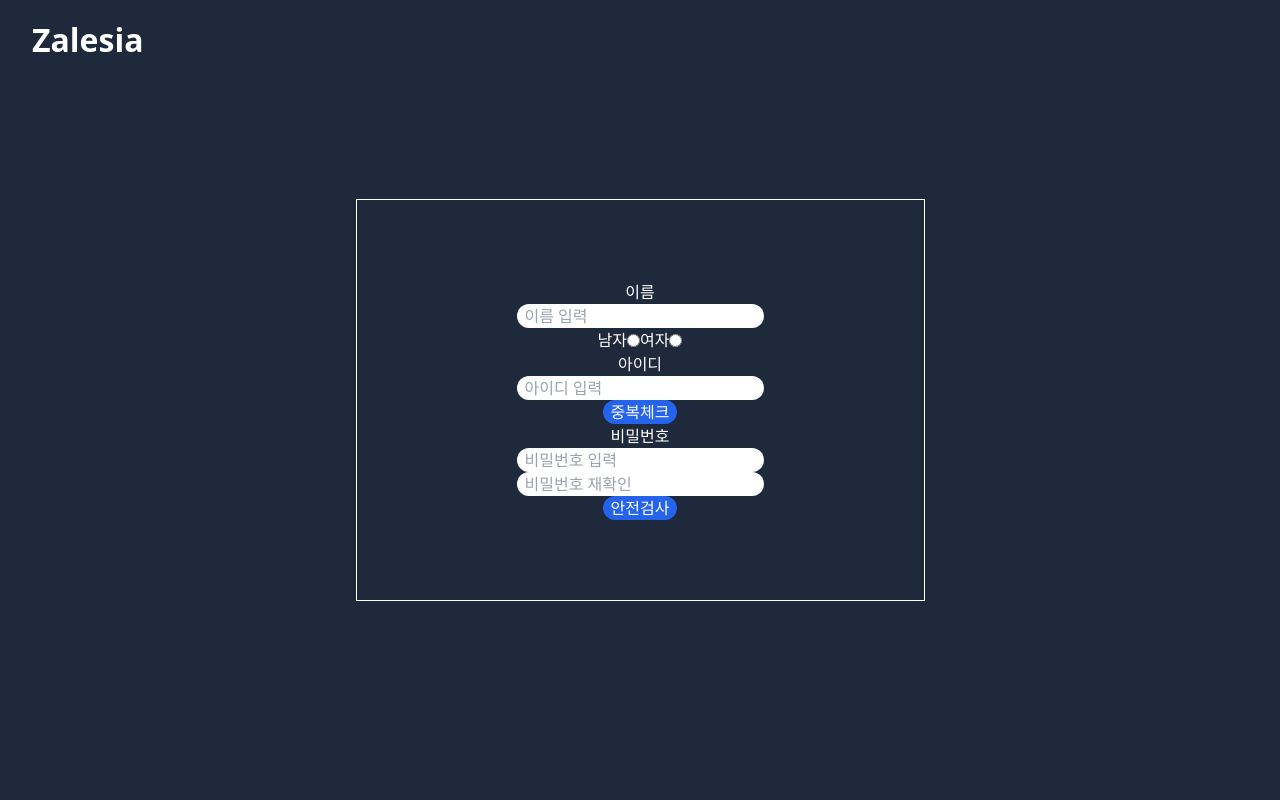
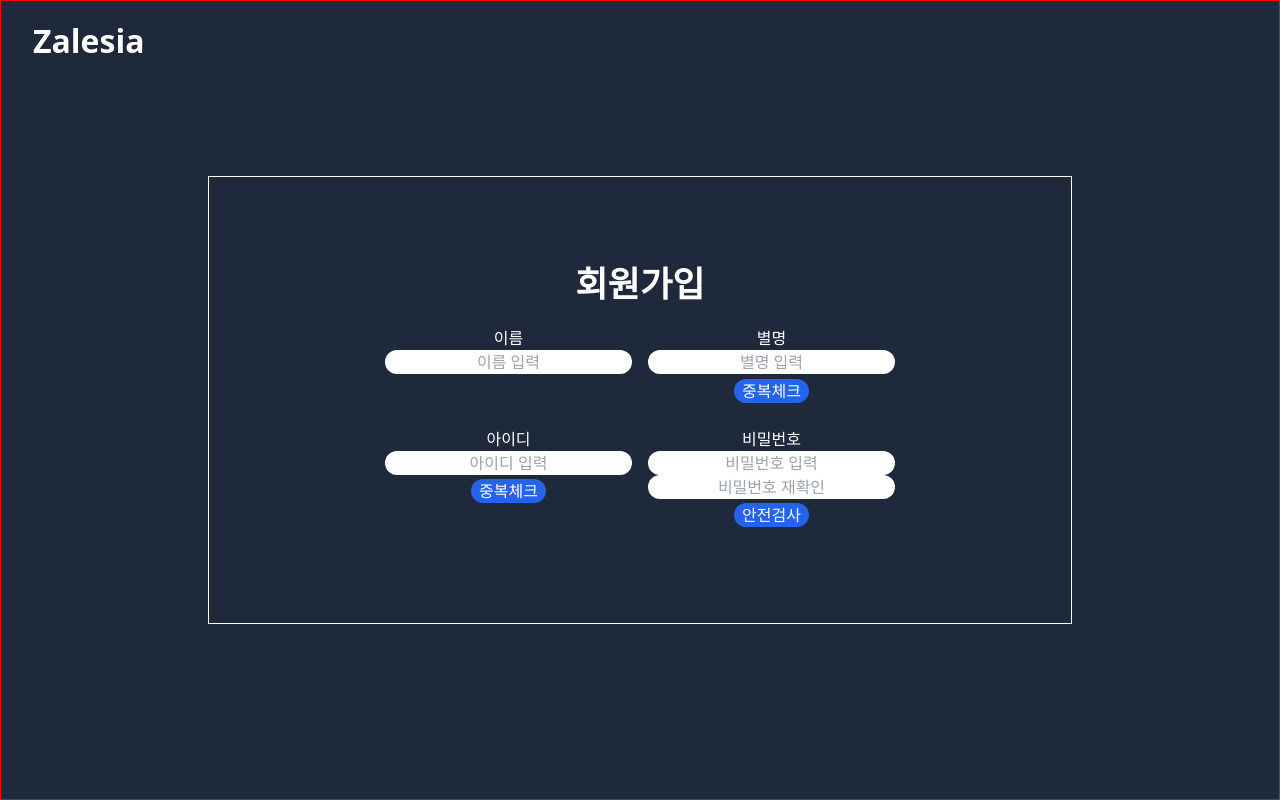
Before and after one commit to namic123/zalesia_built-in-board, a Vue app: page /member/signup in a window 1280 px wide. Built offline with nearby package versions, Linux system fonts and the light colour scheme.

Commit message:
sign up 컴포넌트 작성중, pages -> views 폴더명 변경

```diff
--- a/src/App.vue
+++ b/src/App.vue
@@ -1,5 +1,5 @@
 <template>
-  <div class="container h-screen">
+  <div class="container h-screen w-screen">
     <nav class="navigator">
       <h1 class="text-white">
         Zalesia
@@ -24,9 +24,12 @@
 body{
   background-color: #1e293b;
 }
+
 .container{
-  width: 100%;
+  width:100%;
   color:white;
+  border:1px solid red;
+  margin:0 auto;
 }
 .default-style-container{
   width:100%;
--- a/src/pages/member/MemberSignUp.vue
+++ /dev/null
@@ -1,64 +0,0 @@
-<script setup>
-
-</script>
-
-<template>
-  <div class="default-style-container member-signup-container">
-    <div class="member-signup-form">
-      <!-- 이름  -->
-      <div>
-        <label for="name">이름</label>
-        <input type="text" id="name" placeholder="이름 입력">
-      </div>
-      <!-- 성별 -->
-      <div class="member-signup-gender flex w-full flex-row">
-        <label for="male">남자</label>
-        <input type="radio" id="male" name="gender" value="m">
-        <label for="women">여자</label>
-        <input type="radio" id="women" name="gender" value="w">
-      </div>
-      <!-- 아이디 -->
-      <div>
-        <label for="id">아이디</label>
-        <input type="text" id="id" placeholder="아이디 입력">
-        <button class="bg-blue-600">중복체크</button>
-      </div>
-      <!-- 비밀번호 -->
-      <div>
-        <label for="password">비밀번호</label>
-        <input type="password" id="password" placeholder="비밀번호 입력">
-        <input type="password" id="password" placeholder="비밀번호 재확인">
-        <button class="bg-blue-600">안전검사</button>
-      </div>
-    </div>
-  </div>
-</template>
-
-<style scoped>
-.member-signup-container {
-  height:80%;
-}
-
-.member-signup-form {
-  border: 1px solid white;
-  padding:5rem 10rem
-}
-
-.member-signup-form > div {
-  display: flex;
-  flex-direction: column;
-  align-items: center;
-}
-.member-signup-form > .member-signup-gender{
-  flex-direction: row;
-  justify-content: center;
-}
-.member-signup-form input, button {
-  border-radius: 1rem;
-  padding: 0rem 0.5rem;
-}
-.member-signup-form button {
-
-}
-
-</style>
--- a/src/pages/member/MemberLogin.vue
+++ b/src/views/member/MemberLogin.vue
@@ -15,16 +15,21 @@
     <div class="member-login-footer mt-2">
       <button>비밀번호 찾기</button>
       <button>아이디 찾기</button>
-      <button @click="moveToSignUp">회원 가입</button>
+      <button @click="onOpenSignupModal">회원 가입</button>
     </div>
   </div>
 </template>
 <script>
 import {useRouter} from "vue-router";
+import {ref} from "vue";
 
 export default {
   setup() {
     const router = useRouter();
+    const onOpen = ref(false);
+    function onOpenSignupModal(){
+
+    }
     function moveToSignUp(){
       router.push({
         name:"MemberSignUp",
--- /dev/null
+++ b/src/views/member/MemberSignUp.vue
@@ -0,0 +1,82 @@
+<script setup>
+
+</script>
+
+<template>
+  <div class="default-style-container member-signup-container">
+    <div class="member-signup-form">
+      <h1>회원가입</h1>
+      <!-- 이름  -->
+      <div class="flex">
+        <div>
+          <label for="name">이름</label>
+          <input type="text" id="name" placeholder="이름 입력">
+        </div>
+        <!-- 닉네임 -->
+        <div>
+          <label for="name">별명</label>
+          <input type="text" id="name" placeholder="별명 입력">
+          <button class="bg-blue-600">중복체크</button>
+        </div>
+      </div>
+      <!-- 아이디 -->
+      <div class="flex">
+        <div>
+          <label for="id">아이디</label>
+          <input type="text" id="id" placeholder="아이디 입력">
+          <button class="bg-blue-600">중복체크</button>
+        </div>
+        <!-- 비밀번호 -->
+        <div>
+          <label for="password">비밀번호</label>
+          <input type="password" id="password" placeholder="비밀번호 입력">
+          <input type="password" id="password" placeholder="비밀번호 재확인">
+          <button class="bg-blue-600">안전검사</button>
+        </div>
+      </div>
+    </div>
+  </div>
+</template>
+
+<style scoped>
+.member-signup-container {
+  height: 80%;
+}
+
+.member-signup-form {
+  border: 1px solid white;
+  padding: 5rem 10rem;
+  text-align: center;
+}
+
+.member-signup-form h1 {
+  font-size: 2.2rem;
+  font-weight: bold;
+}
+
+.member-signup-form > div {
+
+  margin: 0.5rem;
+}
+
+.member-signup-form > div > div {
+  display: flex;
+  flex-direction: column;
+  align-items: center;
+  margin: 0.5rem;
+}
+
+.member-signup-form input, button {
+  border-radius: 1rem;
+  padding: 0rem 0.5rem;
+}
+
+.member-signup-form input::placeholder {
+  text-align: center;
+}
+
+.member-signup-form button {
+  margin-top: 0.3rem;
+}
+
+</style>
```
Also changed, not shown: src/router/index.js (+4 -4 lines), src/views/PageHome.vue (renamed from src/pages/PageHome.vue), src/views/board/BoardCreate.vue (renamed from src/pages/board/BoardCreate.vue).
